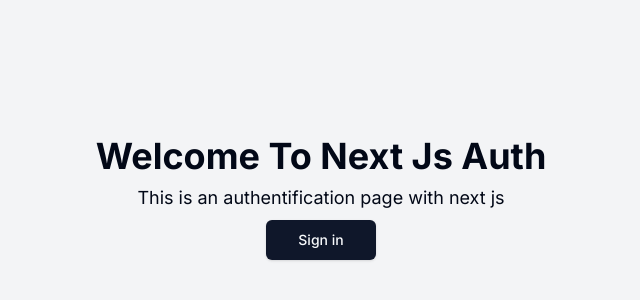
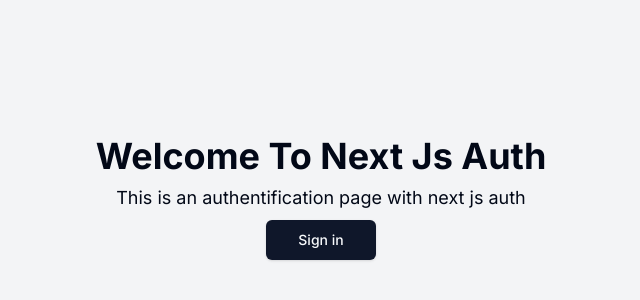
Before and after one commit to tayebhatem/next-js-auth-system, a Next.js app: page / in a window 1280 px wide. Shown: the part 202-502 px from the top of the page, without its empty margins (319-959 px from the left). Built offline with nearby package versions, Linux system fonts and the light colour scheme; no server answers.

Commit message:
new commit

```diff
--- a/app/page.tsx
+++ b/app/page.tsx
@@ -8,7 +8,7 @@ export default function Home() {
    <main className="flex w-full h-screen  flex-col gap-2 justify-center items-center ">
 
    <h1 className="text-4xl capitalize font-bold">welcome to Next js Auth</h1>
-   <p className="text-lg">This is an authentification page with next js</p>
+   <p className="text-lg">This is an authentification page with next js auth</p>
    <LoginButton>
    <Button size={"lg"}>Sign in</Button>
    </LoginButton>
--- a/lib/mail.ts
+++ b/lib/mail.ts
@@ -4,6 +4,7 @@ import { Resend } from 'resend';
 
 const resend = new Resend(process.env.AUTH_RESEND_KEY);
 const domain=process.env.NEXT_PUBLIC_URL
+
 export const sendVerificationEmail=async(email:string,token:string)=>{
 
     const confirmEmail = `${domain}/auth/new-verification?token=${token}`;
```
